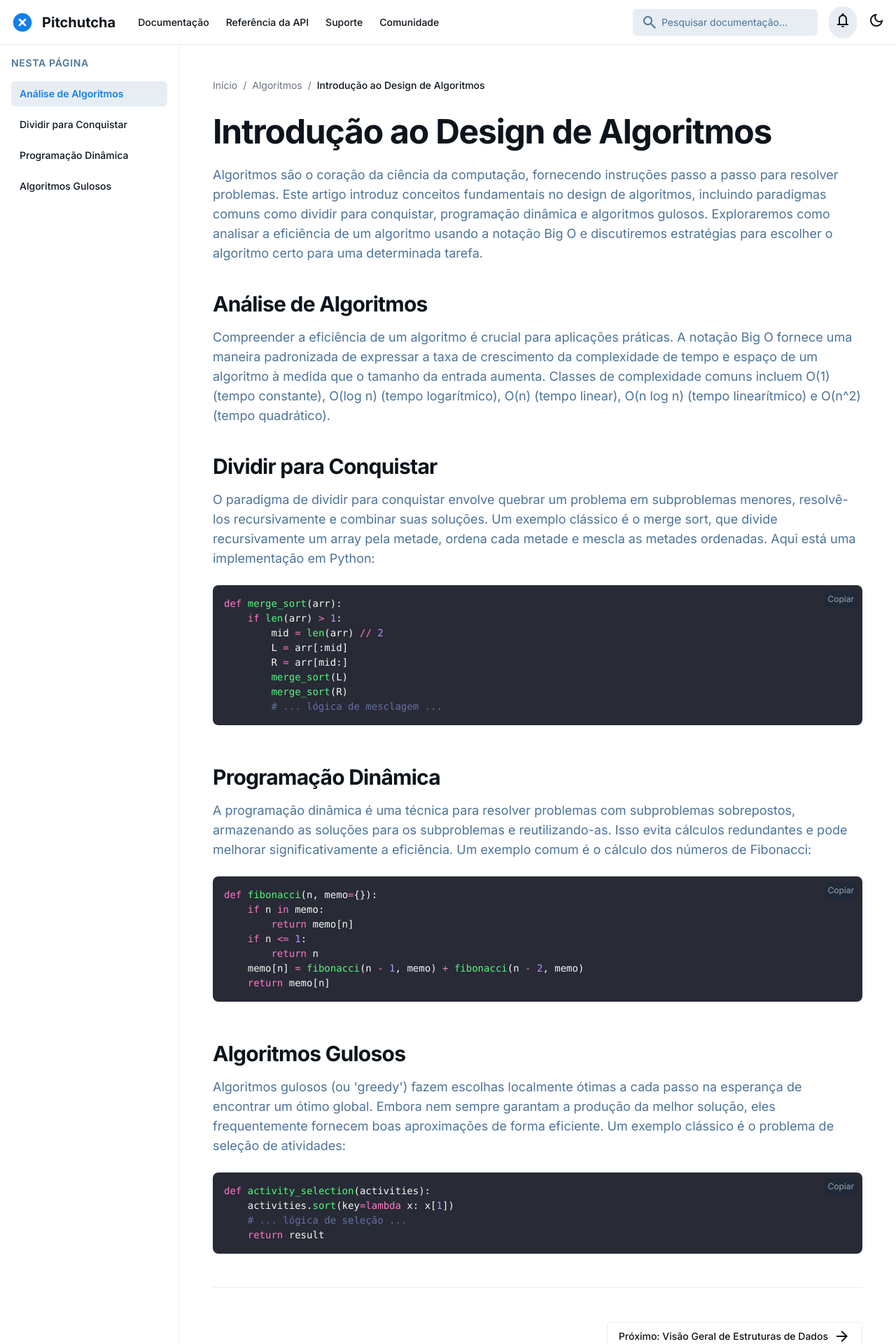
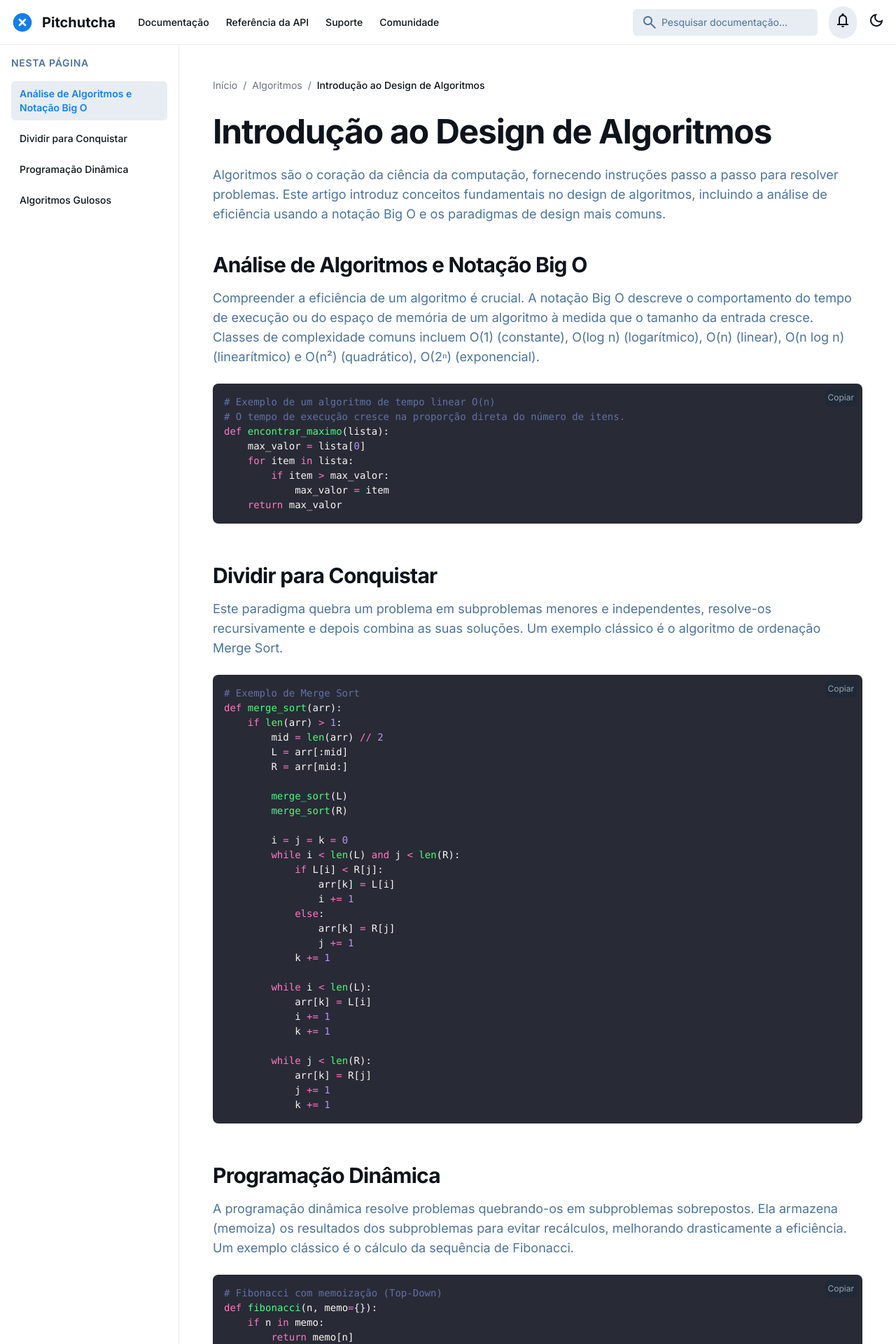
Before and after one commit to SistemaVinculado/pitchutcha.github.io, a Jekyll site: the page built from docs/_posts/2025-09-07-introduction-to-algorithm-design.md, in a window 1280 px wide. Shown: the top 1920 px of the page at 70% size. Built offline with Jekyll 4.4.1, drawn with Linux system fonts in a browser that asks for light colours; nearby versions of some CDN libraries; some of the changed text lies outside the part shown.

Commit message:
Update 2025-09-07-introduction-to-algorithm-design.md

```diff
--- a/docs/_posts/2025-09-07-introduction-to-algorithm-design.md
+++ b/docs/_posts/2025-09-07-introduction-to-algorithm-design.md
@@ -3,41 +3,73 @@ layout: artigo
 title: "Introdução ao Design de Algoritmos"
 category: Algoritmos
 icon: memory
-excerpt: "Aprenda o básico de design e análise de algoritmos, incluindo paradigmas comuns como dividir para conquistar, programação dinâmica e algoritmos gulosos."
-image: "https://placehold.co/600x400/D1E7FC/2563EB?text=Introdução+Algoritmos"
+excerpt: "Aprenda o básico de design e análise de algoritmos, incluindo complexidade, Big O, e paradigmas comuns como dividir para conquistar, programação dinâmica e algoritmos gulosos."
+image: "https://placehold.co/600x400/D1E7FC/2563EB?text=Design+de+Algoritmos"
 ---
 
 <article>
     <h1 class="text-4xl font-extrabold tracking-tight text-[var(--text-primary)] sm:text-5xl">Introdução ao Design de Algoritmos</h1>
     <p class="mt-6 text-lg text-[var(--text-secondary)]">
-        Algoritmos são o coração da ciência da computação, fornecendo instruções passo a passo para resolver problemas. Este artigo introduz conceitos fundamentais no design de algoritmos, incluindo paradigmas comuns como dividir para conquistar, programação dinâmica e algoritmos gulosos. Exploraremos como analisar a eficiência de um algoritmo usando a notação Big O e discutiremos estratégias para escolher o algoritmo certo para uma determinada tarefa.
+        Algoritmos são o coração da ciência da computação, fornecendo instruções passo a passo para resolver problemas. Este artigo introduz conceitos fundamentais no design de algoritmos, incluindo a análise de eficiência usando a notação Big O e os paradigmas de design mais comuns.
     </p>
     <section class="pt-10" id="algorithm-analysis">
-        <h2 class="text-3xl font-bold tracking-tight text-[var(--text-primary)]">Análise de Algoritmos</h2>
-        <p class="mt-4 text-lg text-[var(--text-secondary)]">
-            Compreender a eficiência de um algoritmo é crucial para aplicações práticas. A notação Big O fornece uma maneira padronizada de expressar a taxa de crescimento da complexidade de tempo e espaço de um algoritmo à medida que o tamanho da entrada aumenta. Classes de complexidade comuns incluem O(1) (tempo constante), O(log n) (tempo logarítmico), O(n) (tempo linear), O(n log n) (tempo linearítmico) e O(n^2) (tempo quadrático).
+        <h2 class="text-3xl font-bold tracking-tight text-[var(--text-primary)]">Análise de Algoritmos e Notação Big O</h2>
+        <p class="mt-4 mb-6 text-lg text-[var(--text-secondary)]">
+            Compreender a eficiência de um algoritmo é crucial. A notação Big O descreve o comportamento do tempo de execução ou do espaço de memória de um algoritmo à medida que o tamanho da entrada cresce. Classes de complexidade comuns incluem O(1) (constante), O(log n) (logarítmico), O(n) (linear), O(n log n) (linearítmico) e O(n²) (quadrático), O(2ⁿ) (exponencial).
         </p>
+{% highlight python %}
+# Exemplo de um algoritmo de tempo linear O(n)
+# O tempo de execução cresce na proporção direta do número de itens.
+def encontrar_maximo(lista):
+    max_valor = lista[0]
+    for item in lista:
+        if item > max_valor:
+            max_valor = item
+    return max_valor
+{% endhighlight %}
     </section>
     <section class="pt-10" id="divide-and-conquer">
         <h2 class="text-3xl font-bold tracking-tight text-[var(--text-primary)]">Dividir para Conquistar</h2>
         <p class="mt-4 mb-6 text-lg text-[var(--text-secondary)]">
-            O paradigma de dividir para conquistar envolve quebrar um problema em subproblemas menores, resolvê-los recursivamente e combinar suas soluções. Um exemplo clássico é o merge sort, que divide recursivamente um array pela metade, ordena cada metade e mescla as metades ordenadas. Aqui está uma implementação em Python:
+            Este paradigma quebra um problema em subproblemas menores e independentes, resolve-os recursivamente e depois combina as suas soluções. Um exemplo clássico é o algoritmo de ordenação Merge Sort.
         </p>
 {% highlight python %}
+# Exemplo de Merge Sort
 def merge_sort(arr):
     if len(arr) > 1:
         mid = len(arr) // 2
         L = arr[:mid]
         R = arr[mid:]
+
         merge_sort(L)
         merge_sort(R)
-        # ... lógica de mesclagem ...
+
+        i = j = k = 0
+        while i < len(L) and j < len(R):
+            if L[i] < R[j]:
+                arr[k] = L[i]
+                i += 1
+            else:
+                arr[k] = R[j]
+                j += 1
+            k += 1
+
+        while i < len(L):
+            arr[k] = L[i]
+            i += 1
+            k += 1
+
+        while j < len(R):
+            arr[k] = R[j]
+            j += 1
+            k += 1
 {% endhighlight %}
     </section>
     <section class="pt-10" id="dynamic-programming">
         <h2 class="text-3xl font-bold tracking-tight text-[var(--text-primary)]">Programação Dinâmica</h2>
-        <p class="mt-4 mb-6 text-lg text-[var(--text-secondary)]">A programação dinâmica é uma técnica para resolver problemas com subproblemas sobrepostos, armazenando as soluções para os subproblemas e reutilizando-as. Isso evita cálculos redundantes e pode melhorar significativamente a eficiência. Um exemplo comum é o cálculo dos números de Fibonacci:</p>
+        <p class="mt-4 mb-6 text-lg text-[var(--text-secondary)]">A programação dinâmica resolve problemas quebrando-os em subproblemas sobrepostos. Ela armazena (memoiza) os resultados dos subproblemas para evitar recálculos, melhorando drasticamente a eficiência. Um exemplo clássico é o cálculo da sequência de Fibonacci.</p>
 {% highlight python %}
+# Fibonacci com memoização (Top-Down)
 def fibonacci(n, memo={}):
     if n in memo:
         return memo[n]
@@ -49,12 +81,29 @@ def fibonacci(n, memo={}):
     </section>
     <section class="pt-10" id="greedy-algorithms">
         <h2 class="text-3xl font-bold tracking-tight text-[var(--text-primary)]">Algoritmos Gulosos</h2>
-        <p class="mt-4 mb-6 text-lg text-[var(--text-secondary)]">Algoritmos gulosos (ou 'greedy') fazem escolhas localmente ótimas a cada passo na esperança de encontrar um ótimo global. Embora nem sempre garantam a produção da melhor solução, eles frequentemente fornecem boas aproximações de forma eficiente. Um exemplo clássico é o problema de seleção de atividades:</p>
+        <p class="mt-4 mb-6 text-lg text-[var(--text-secondary)]">Algoritmos gulosos (greedy) fazem a escolha que parece ser a melhor no momento, na esperança de encontrar uma solução globalmente ótima. Um exemplo clássico é o problema de seleção de atividades, onde o objetivo é selecionar o número máximo de atividades não sobrepostas.</p>
 {% highlight python %}
-def activity_selection(activities):
-    activities.sort(key=lambda x: x[1])
-    # ... lógica de seleção ...
-    return result
+# Problema da Seleção de Atividades
+def activity_selection(atividades):
+    # 'atividades' é uma lista de tuplas (inicio, fim)
+    # Ordena as atividades pelo tempo de término
+    atividades.sort(key=lambda x: x[1])
+
+    selecionadas = []
+    if not atividades:
+        return selecionadas
+
+    # Seleciona a primeira atividade
+    selecionadas.append(atividades[0])
+    ultimo_fim = atividades[0][1]
+
+    # Percorre o resto das atividades
+    for i in range(1, len(atividades)):
+        if atividades[i][0] >= ultimo_fim:
+            selecionadas.append(atividades[i])
+            ultimo_fim = atividades[i][1]
+
+    return selecionadas
 {% endhighlight %}
     </section>
 </article>
```
